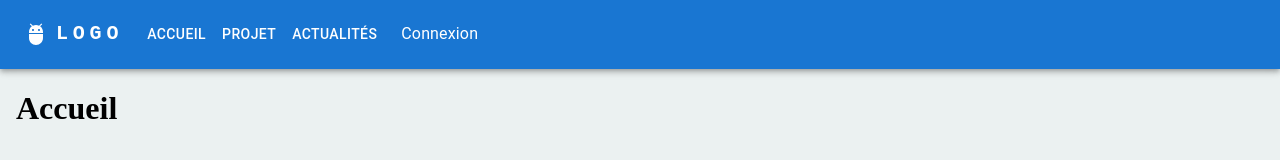
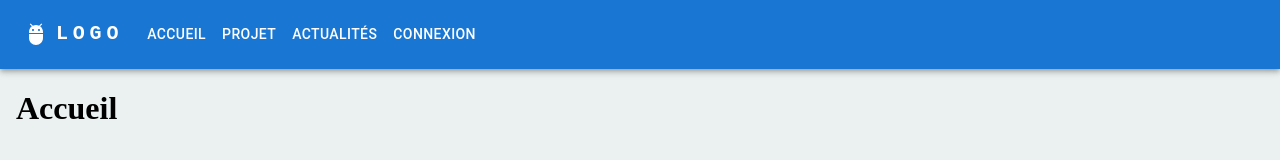
Before and after one commit to Amadou21/React-Node-Partie-Politique, a React (Create React App) app in the folder frontend/: page / in a window 1280 px wide. Shown: the top 160 px of the page. Built offline with nearby package versions, Linux system fonts and the light colour scheme.

Commit message:
Fix AppBar display

```diff
--- a/frontend/src/Features/Layout/AppLayout.js
+++ b/frontend/src/Features/Layout/AppLayout.js
@@ -179,12 +179,13 @@ const AppLayout = ({ children }) => {
               ))}
               {!auth &&
                 connexion.map((page) => (
-                  <MenuItem
+                  <Button
                     key={page.label}
                     onClick={() => navigate(page.link)}
+                    sx={{ my: 2, color: "white", display: "block" }}
                   >
-                    <Typography textAlign="center">{page.label}</Typography>
-                  </MenuItem>
+                    {page.label}
+                  </Button>
                 ))}
               {auth &&
                 membres.map((page) => (
```
